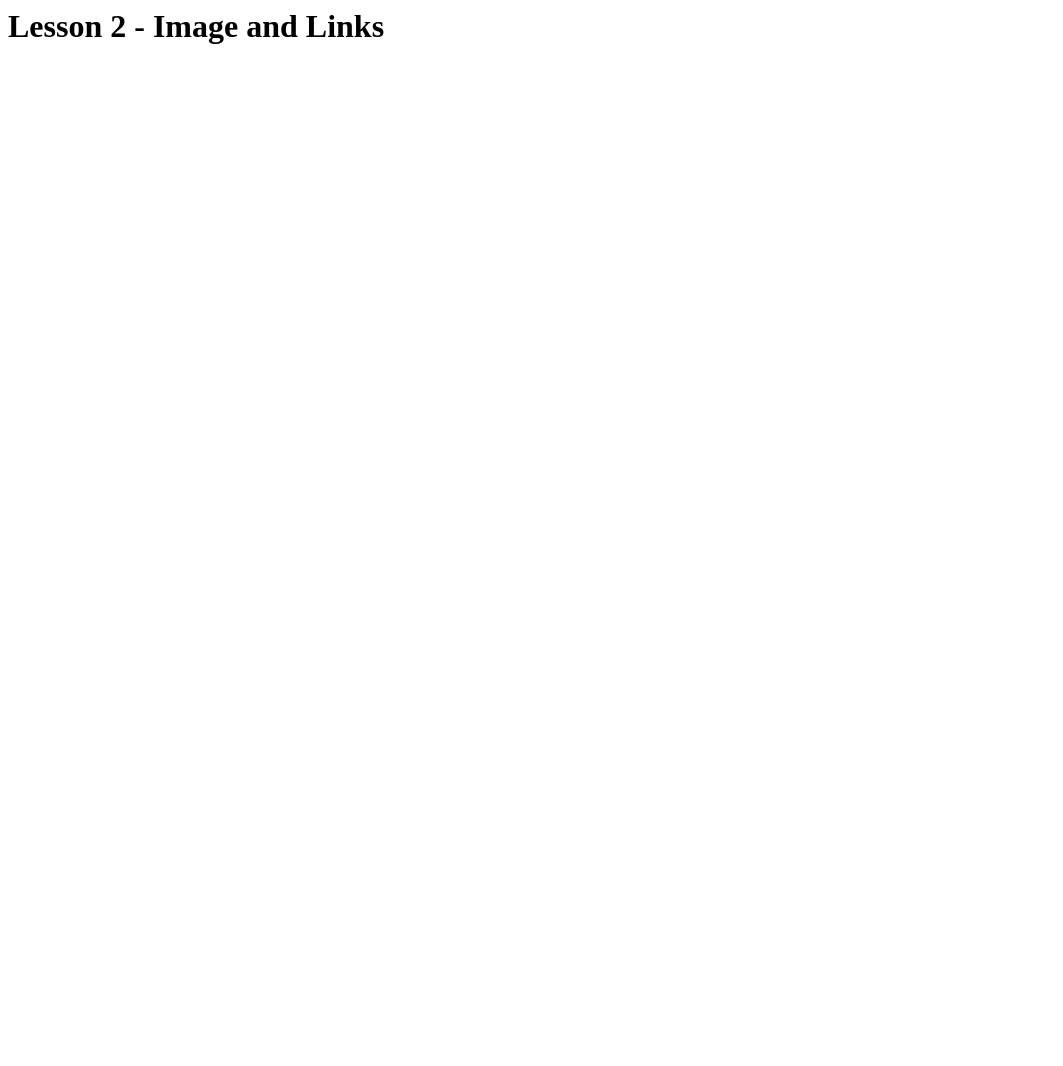
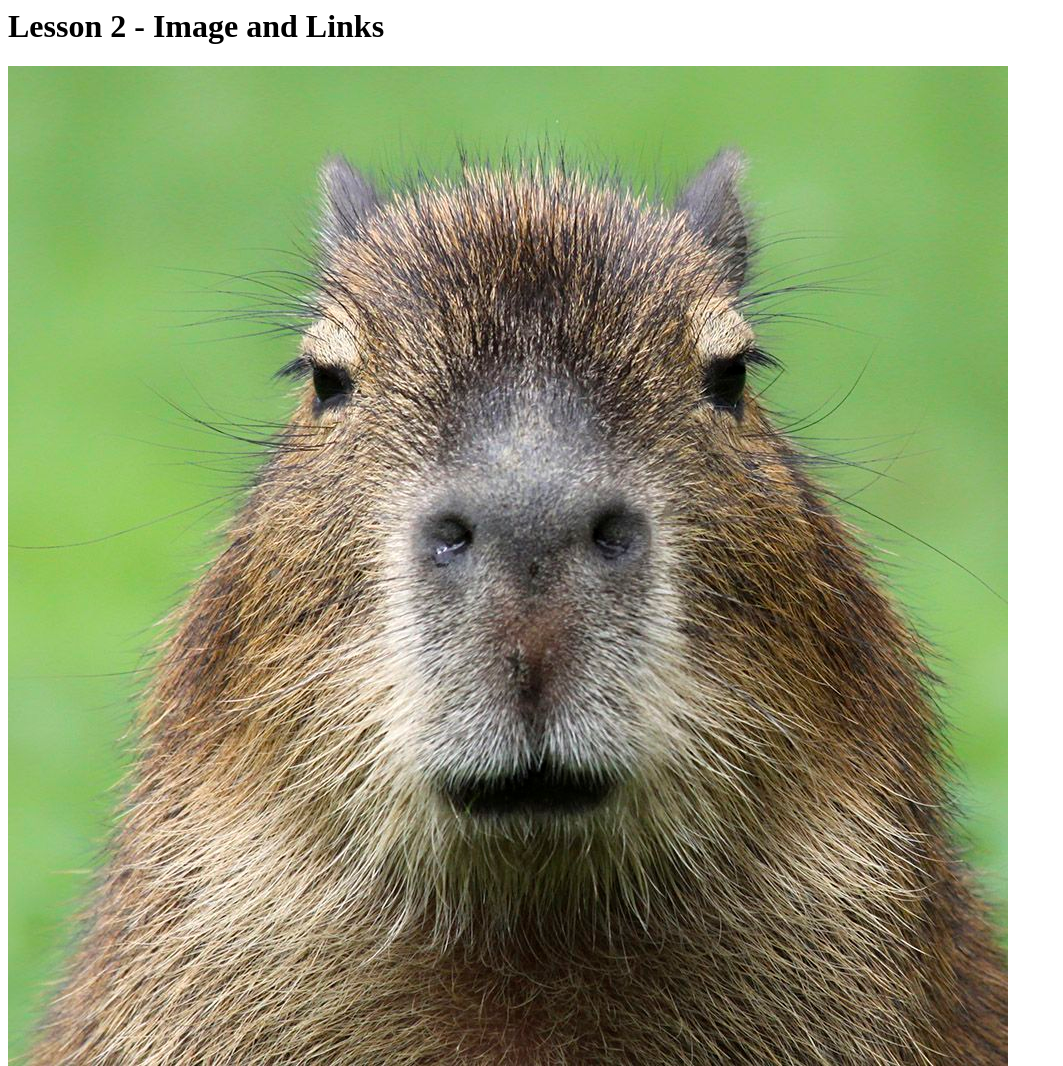
Before and after one commit to ivyy001/lesson2, a plain HTML site: page index.html in a window 1280 px wide. Shown: the whole page, without its empty margins (0-1063 px from the left). Before the commit the page ends 800 px from the top, so only its background shows below. Drawn offline with Linux system fonts and the light colour scheme.

Commit message:
index.html
no

```diff
--- a/index.html
+++ b/index.html
@@ -1,9 +1,9 @@
 <html>
   <head>
-    <title>lesson2</title>
+    <title>pee</title>
     <body>
       <h1>Lesson 2 - Image and Links</h1>
-      <img src ="
+      <img src ="capybara.jpg">
     </body>
   </head>
 </html>
```
